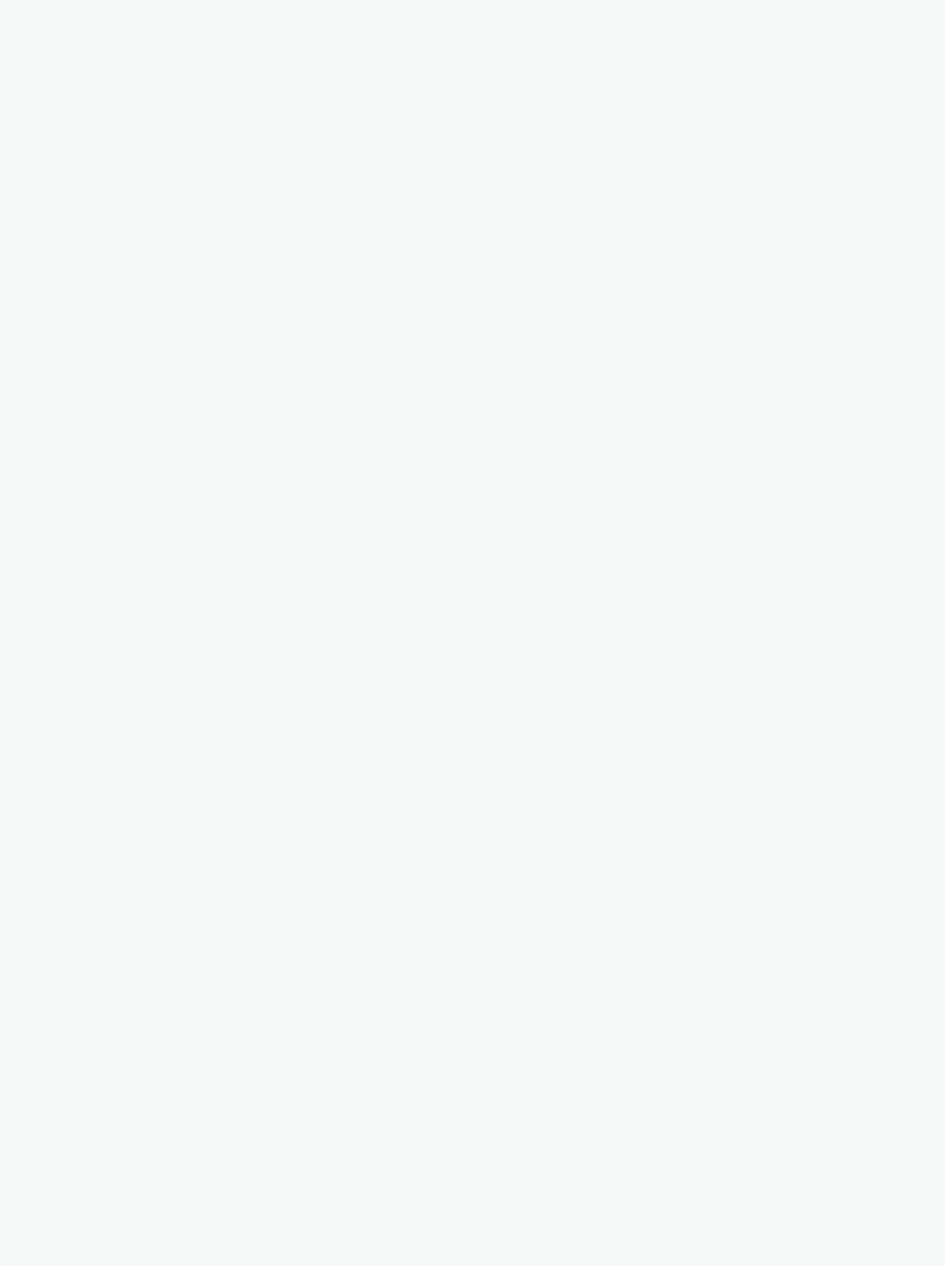
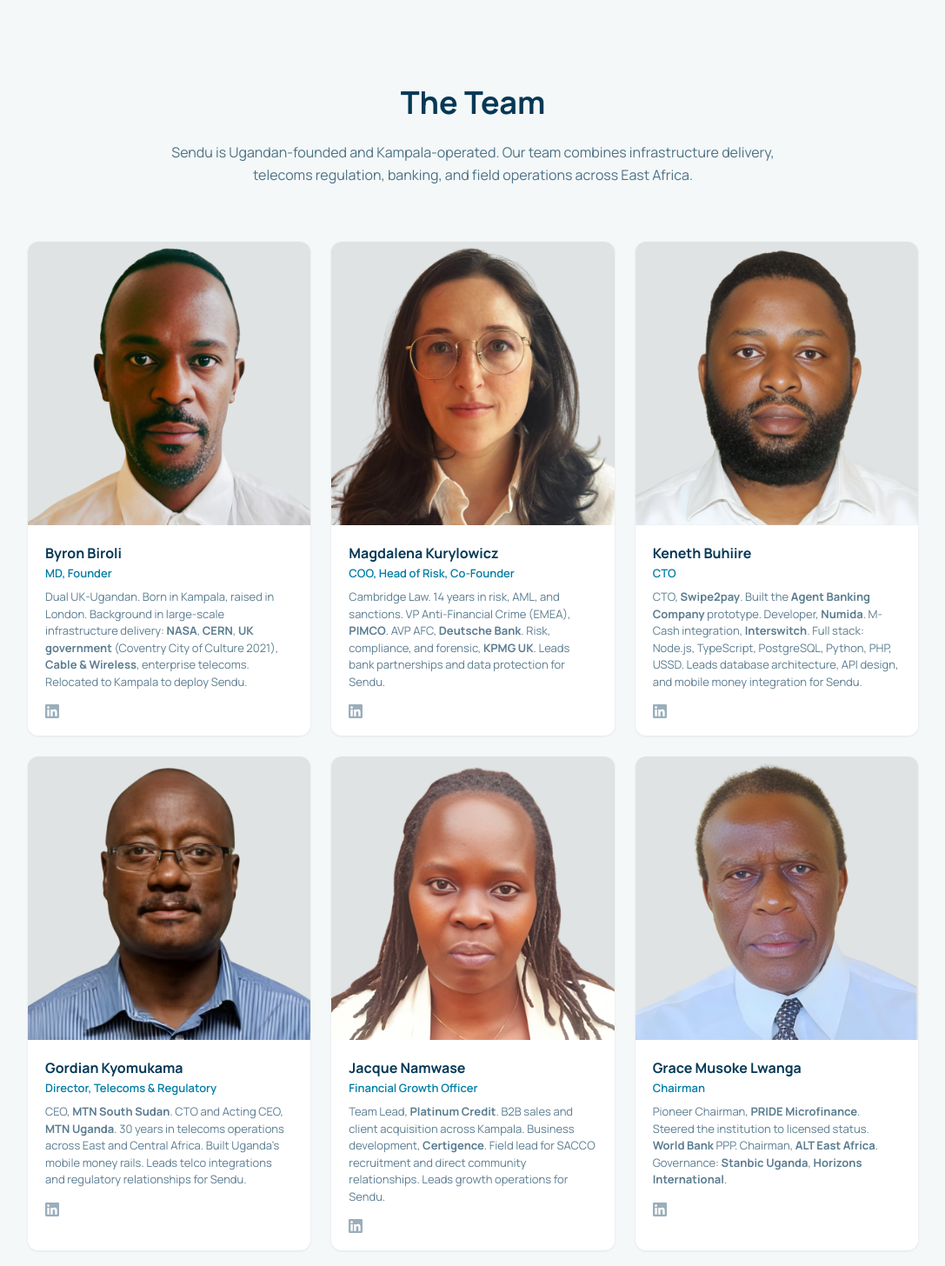
Before and after one commit to ivanyiga/sendu_mvp_website_ivan, a Nuxt app: page /team in a window 1280 px wide. Before the commit this address had no page. Shown: the top 1456 px of the page at 87% size, without its empty margins (96-1183 px from the left). Before the commit the page ends 800 px from the top, so only its background shows below. Built offline with nearby package versions, Linux system fonts and the light colour scheme.

Commit message:
Build Team page with 3-column grid and expanded credentials

```diff
--- a/components/TeamCard.vue
+++ b/components/TeamCard.vue
@@ -59,9 +59,7 @@
       </p>
 
       <!-- Credential -->
-      <p v-if="credential" class="font-sans font-normal text-[13px] text-blue-deep opacity-65 leading-[1.5] mb-4">
-        {{ credential }}
-      </p>
+      <p v-if="credential" class="team-card-credential font-sans font-normal text-[13px] text-blue-deep opacity-65 leading-[1.5] mb-4" v-html="credential"></p>
 
       <!-- Spacer -->
       <div class="flex-grow"></div>
@@ -89,5 +87,8 @@
 </template>
 
 <style scoped>
-/* Scoped styles kept minimal due to Tailwind presence */
+.team-card-credential :deep(strong) {
+  font-weight: 700;
+  color: rgba(5, 56, 86, 1);
+}
 </style>
--- /dev/null
+++ b/pages/team.vue
@@ -0,0 +1,131 @@
+<script setup>
+useHead({
+  title: 'Sendu Team — Built in Uganda. Led from the ground.',
+  meta: [
+    { name: 'description', content: 'Founders, executives, and advisors building embedded banking infrastructure for Uganda.' },
+    { property: 'og:title', content: 'Sendu Team — Built in Uganda. Led from the ground.' },
+    { property: 'og:description', content: 'Founders, executives, and advisors building embedded banking infrastructure for Uganda.' },
+    { property: 'og:image', content: '/og-team.jpg' }
+  ]
+})
+
+const team = [
+  {
+    photo: '/team-byron.jpg',
+    initials: 'BB',
+    name: 'Byron Biroli',
+    title: 'MD, Founder',
+    credential: 'Dual UK-Ugandan. Born in Kampala, raised in London. Background in large-scale infrastructure delivery: <strong>NASA</strong>, <strong>CERN</strong>, <strong>UK government</strong> (Coventry City of Culture 2021), <strong>Cable & Wireless</strong>, enterprise telecoms. Relocated to Kampala to deploy Sendu.',
+    linkedin: 'https://www.linkedin.com/in/byron-biroli/'
+  },
+  {
+    photo: '/team-magdalena.jpg',
+    initials: 'MK',
+    name: 'Magdalena Kurylowicz',
+    title: 'COO, Head of Risk, Co-Founder',
+    credential: 'Cambridge Law. 14 years in risk, AML, and sanctions. VP Anti-Financial Crime (EMEA), <strong>PIMCO</strong>. AVP AFC, <strong>Deutsche Bank</strong>. Risk, compliance, and forensic, <strong>KPMG UK</strong>. Leads bank partnerships and data protection for Sendu.',
+    linkedin: 'https://www.linkedin.com/in/magdalenakurylowicz/'
+  },
+  {
+    photo: '/team-keneth.jpg',
+    initials: 'KB',
+    name: 'Keneth Buhiire',
+    title: 'CTO',
+    credential: 'CTO, <strong>Swipe2pay</strong>. Built the <strong>Agent Banking Company</strong> prototype. Developer, <strong>Numida</strong>. M-Cash integration, <strong>Interswitch</strong>. Full stack: Node.js, TypeScript, PostgreSQL, Python, PHP, USSD. Leads database architecture, API design, and mobile money integration for Sendu.',
+    linkedin: 'https://www.linkedin.com/in/buhiire-keneth-84802367'
+  },
+  {
+    photo: '/team-gordian.jpg',
+    initials: 'GK',
+    name: 'Gordian Kyomukama',
+    title: 'Director, Telecoms & Regulatory',
+    credential: 'CEO, <strong>MTN South Sudan</strong>. CTO and Acting CEO, <strong>MTN Uganda</strong>. 30 years in telecoms operations across East and Central Africa. Built Uganda\'s mobile money rails. Leads telco integrations and regulatory relationships for Sendu.',
+    linkedin: 'https://www.linkedin.com/in/gordian-kyomukama-424b33247'
+  },
+  {
+    photo: '/team-jacque.jpg',
+    initials: 'JN',
+    name: 'Jacque Namwase',
+    title: 'Financial Growth Officer',
+    credential: 'Team Lead, <strong>Platinum Credit</strong>. B2B sales and client acquisition across Kampala. Business development, <strong>Certigence</strong>. Field lead for SACCO recruitment and direct community relationships. Leads growth operations for Sendu.',
+    linkedin: 'https://www.linkedin.com/in/jacque-namwase-b1171311b'
+  },
+  {
+    photo: '/team-grace.jpg',
+    initials: 'GL',
+    name: 'Grace Musoke Lwanga',
+    title: 'Chairman',
+    credential: 'Pioneer Chairman, <strong>PRIDE Microfinance</strong>. Steered the institution to licensed status. <strong>World Bank</strong> PPP. Chairman, <strong>ALT East Africa</strong>. Governance: <strong>Stanbic Uganda</strong>, <strong>Horizons International</strong>.',
+    linkedin: 'https://www.linkedin.com/in/grace-musoke-lwanga-55b36013/'
+  }
+]
+</script>
+
+<template>
+  <div>
+    <!-- HERO -->
+    <section class="hero">
+      <h1>The Team</h1>
+      <p class="body">Sendu is Ugandan-founded and Kampala-operated. Our team combines infrastructure delivery, telecoms regulation, banking, and field operations across East Africa.</p>
+    </section>
+
+    <!-- TEAM GRID -->
+    <section class="section">
+      <div class="team-grid">
+        <TeamCard
+          v-for="member in team"
+          :key="member.name"
+          :photo-url="member.photo"
+          :name="member.name"
+          :title="member.title"
+          :credential="member.credential"
+          :linked-in-url="member.linkedin"
+        />
+      </div>
+    </section>
+  </div>
+</template>
+
+<style scoped>
+.hero {
+  max-width: 800px;
+  margin: 0 auto;
+  padding: 96px 48px 64px;
+  text-align: center;
+}
+.hero h1 {
+  font-family: 'Manrope', sans-serif;
+  font-weight: 700;
+  font-size: 36px;
+  line-height: 1.2;
+  color: var(--color-blue-deep);
+}
+.hero .body {
+  font-family: 'Manrope', sans-serif;
+  font-weight: 400;
+  font-size: 16px;
+  line-height: 1.6;
+  color: rgba(5,56,86,0.7);
+  margin-top: 24px;
+}
+.section {
+  max-width: 1120px;
+  margin: 0 auto;
+  padding: 0 48px 64px;
+}
+.team-grid {
+  display: grid;
+  grid-template-columns: repeat(3, 1fr);
+  gap: 24px;
+}
+
+@media (max-width: 1023px) {
+  .team-grid { grid-template-columns: repeat(2, 1fr); }
+}
+@media (max-width: 767px) {
+  .hero { padding: 64px 20px 48px; }
+  .hero h1 { font-size: 28px; }
+  .section { padding: 0 20px 48px; }
+  .team-grid { grid-template-columns: 1fr; gap: 16px; }
+}
+</style>
```
